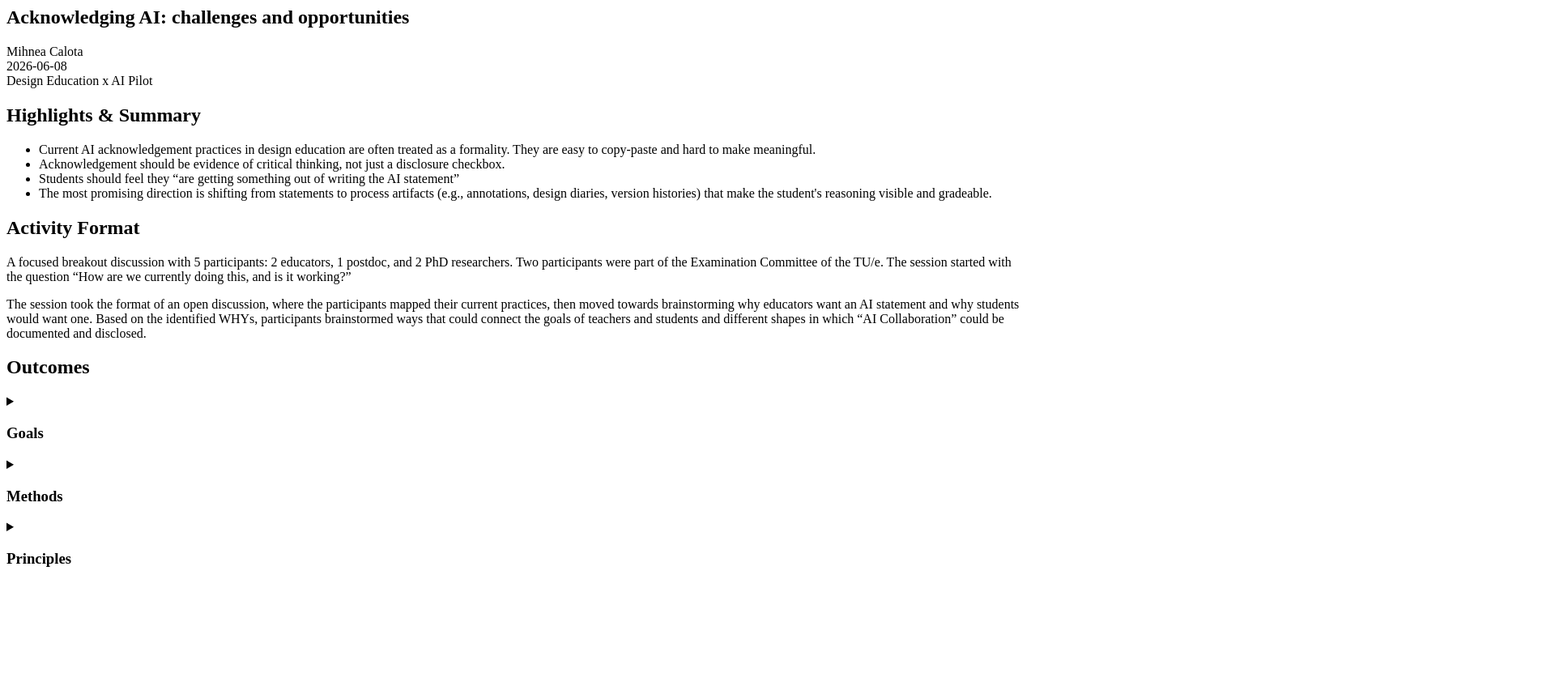
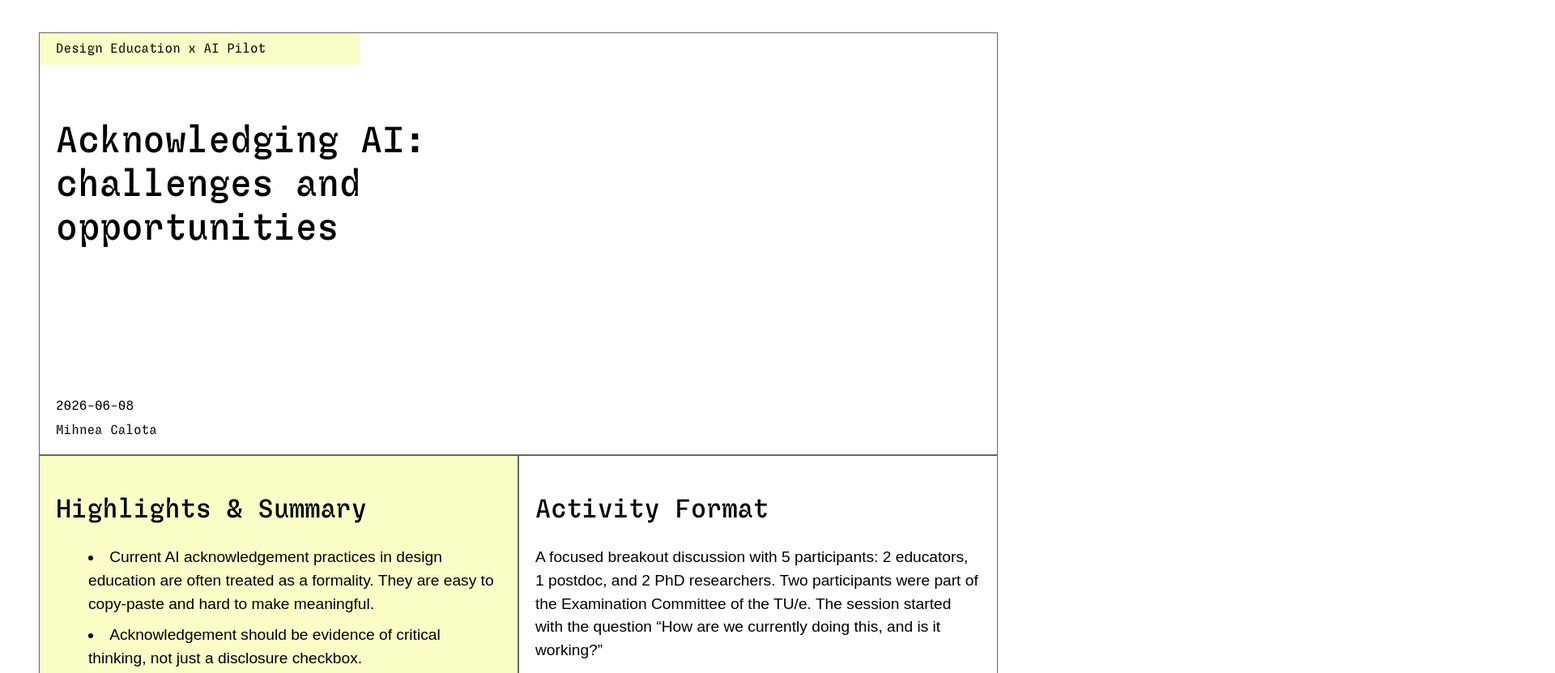
Before and after one commit to tuantinghuang/Design-Education-AI-Day, a website: page content/acknowledging_ai.html in a window 1280 px wide. Shown: the top 831 px of the page at 81% size, 1920 px wide, since content can reach past the window. Drawn offline with Linux system fonts and the light colour scheme.

Commit message:
built in more styling

```diff
--- a/content/acknowledging_ai.html
+++ b/content/acknowledging_ai.html
@@ -1,4 +1,13 @@
-<section data-type="article">
+<!doctype html>
+<html lang="en">
+  <head>
+    <meta charset="UTF-8" />
+    <meta name="viewport" content="width=device-width, initial-scale=1.0" />
+    <title>Acknowledging Ai — Design Education x AI Day</title>
+    <link rel="stylesheet" href="../style.css" />
+  </head>
+  <body>
+    <section data-type="article">
 <div data-type="article-header">
   <h1 id="acknowledging-ai-challenges-and-opportunities">Acknowledging AI: challenges and opportunities</h1>
   <div class="author">Mihnea Calota</div>
@@ -85,3 +94,5 @@
 </div>
 <p></p>
 </section>
+  </body>
+</html>
--- a/style.css
+++ b/style.css
@@ -17,6 +17,12 @@
 	--color-gray: #666;
 	--color-light-gray: #f5f5f5;
 	--color-yellow: #faffc8;
+	--color-pink: #f186ef;
+	--border: 0.5px solid var(--color-gray);
+	--font-size-h1: 2.8rem;
+	--font-size-h2: 2rem;
+	--font-size-h3: 1.7rem;
+	--font-size-p: 1.2rem;
 }
 
 html {
@@ -25,13 +31,25 @@ html {
 body {
 	font-family: 'Sligoil', sans-serif;
 }
-h1,
-h2,
+h1 {
+	font-weight: 600;
+	font-size: var(--font-size-h1);
+}
+h2 {
+	font-weight: 600;
+	font-size: var(--font-size-h2);
+}
 h3 {
 	font-weight: 400;
+	font-size: var(--font-size-h3);
 }
-p {
+p,
+li {
 	font-family: 'Arial', sans-serif;
+	font-size: var(--font-size-p);
+	margin-bottom: 10px;
+	line-height: 1.5;
+	list-style-position: inside;
 }
 section {
 	margin: 40px;
@@ -39,14 +57,14 @@ section {
 
 #intro {
 	background-color: var(--color-light-gray);
-	border: 0.5px solid var(--color-gray);
+	border: var(--border);
 	padding: 20px;
 }
 
 .module {
 	display: grid;
 	grid-template-columns: 1fr 1fr 1fr 1fr;
-	border: 0.5px solid var(--color-gray);
+	border: var(--border);
 }
 .card {
 	height: 250px;
@@ -70,24 +88,168 @@ section {
 
 section[data-type='article'] {
 	display: grid;
+	grid-template-columns: 1fr 1fr;
 	grid-template-areas:
+		'article-header article-header'
 		'highlight  activity-format'
-		'outcome outcome-image'
+		'outcome outcome'
 		'action future-activity';
+}
+section[data-type='article'] > div {
+	padding: 20px;
+	border: var(--border);
+}
+/*
+     article header
+*/
+
+div[data-type='article-header'] {
+	grid-area: article-header;
+	min-height: 480px;
+	position: relative;
+}
+div[data-type='article-header'] > h1 {
+	width: 50%;
+	padding: 50px 0;
+}
+.event {
+	position: absolute;
+	top: 0;
+	left: 0;
+	padding: 10px 20px;
+	width: 30%;
+	background-color: var(--color-yellow);
+}
+.author {
+	position: absolute;
+	bottom: 0;
+	left: 0;
+	padding: 20px 20px;
+}
+.date {
+	position: absolute;
+	bottom: 30px;
+	left: 0;
+	padding: 20px 20px;
 }
 
 div[data-type='highlight'] {
 	grid-area: highlight;
+	background-color: var(--color-yellow);
 }
 div[data-type='activity-format'] {
 	grid-area: activity-format;
 }
-div[data-type='outcome'] {
-	grid-area: outcome;
-}
+
 div[data-type='action'] {
 	grid-area: action;
 }
 div[data-type='future-activity'] {
 	grid-area: future-activity;
 }
+
+/*
+     section: outcome
+*/
+
+div[data-type='outcome'] {
+	grid-area: outcome;
+	display: grid;
+	grid-template-columns: 1fr 1fr;
+	column-gap: 0;
+	row-gap: 0;
+	align-items: start;
+	padding: 0 !important;
+}
+
+div[data-type='outcome'] > * {
+	grid-column: 1;
+	padding: 20px;
+}
+/* expand subsections */
+details {
+	border-bottom: var(--border);
+}
+summary {
+	position: relative;
+	cursor: pointer;
+
+	anchor-name: --summary;
+	&::marker {
+		content: '';
+	}
+
+	&::before,
+	&::after {
+		/* Custom marker dimensions */
+		content: '';
+		border-block-start: 3px solid var(--color-pink);
+		height: 0;
+		width: 1rem;
+
+		/* Positions the lines */
+		inset-block-start: 50%;
+		inset-inline-end: 0;
+
+		/* Anchor the shape to the summary */
+		position: absolute;
+		position-anchor: --summary;
+		position-area: top end;
+	}
+
+	/* Rotate just the ::after line to create a "+"" shape */
+	&::after {
+		transform: rotate(90deg);
+		transform-origin: 50%;
+	}
+}
+details[open] {
+	padding-bottom: 20px;
+}
+
+details[open] summary::after {
+	transform: rotate(0deg);
+}
+
+details[open] summary ~ * {
+	animation: fade 0.5s ease-in-out;
+}
+
+@keyframes fade {
+	0% {
+		opacity: 0;
+	}
+	100% {
+		opacity: 1;
+	}
+}
+details:hover {
+	background-color: var(--color-yellow);
+}
+
+/* figure */
+
+div[data-type='outcome'] > figure {
+	grid-column: 2;
+	grid-row: 1 / span 100; /* span all text rows so it can be full-height */
+	align-self: start; /* pin it to the top of the right column */
+	margin: 0;
+	padding: 0;
+}
+div[data-type='outcome'] > figure img {
+	width: 100%;
+	height: auto;
+	display: block;
+}
+div[data-type='outcome'] > figure figcaption {
+	background-color: var(--color-yellow);
+	padding: 20px;
+	border-top: var(--border);
+}
+
+/* responsive */
+@media (max-width: 780px) {
+	div[data-type='outcome'] {
+		display: block;
+	}
+}
```
Also changed, not shown: content/code_of_conduct_design_educators.html (+12 -1 lines), content/critical_thinking.html (+12 -1 lines), content/dexai_pilot_intro.html (+12 -1 lines), content/intro_to_ai_workshop.html (+12 -1 lines), content/relationship_with_AI.html (+12 -1 lines).
